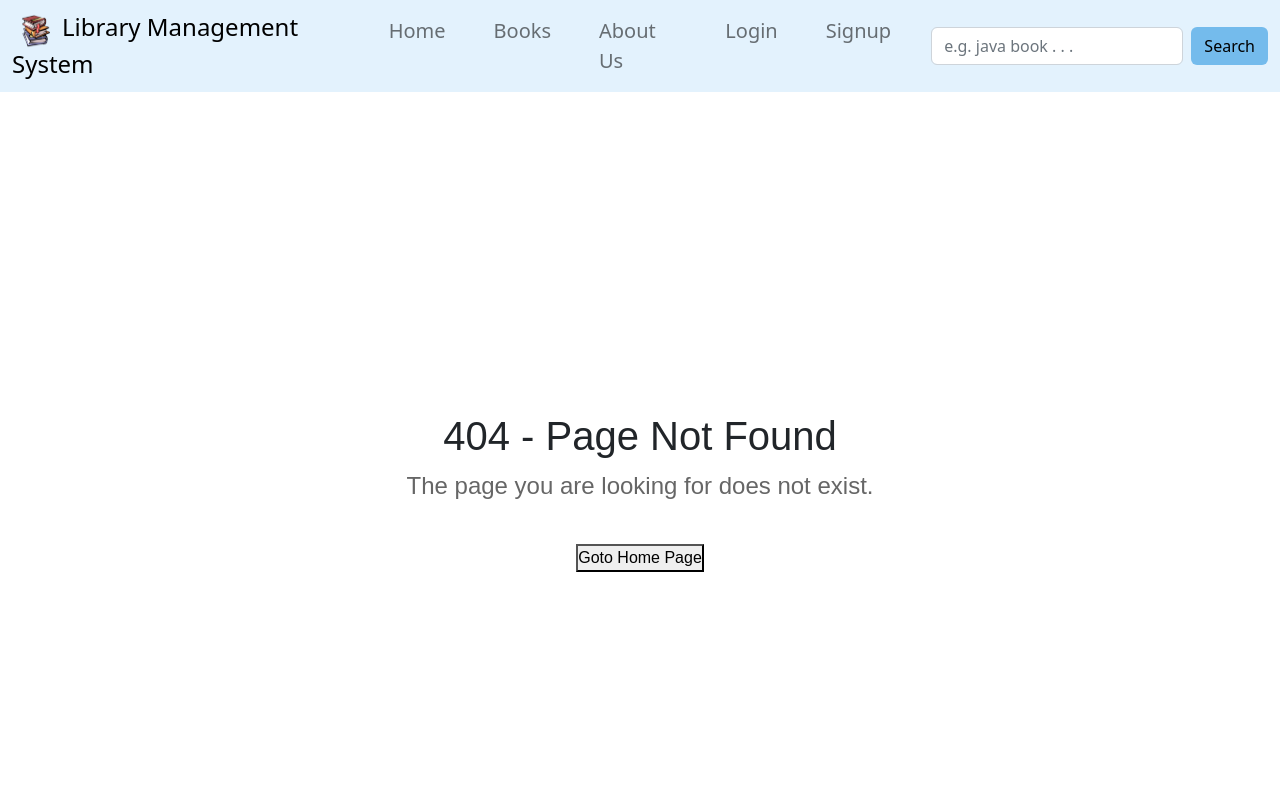
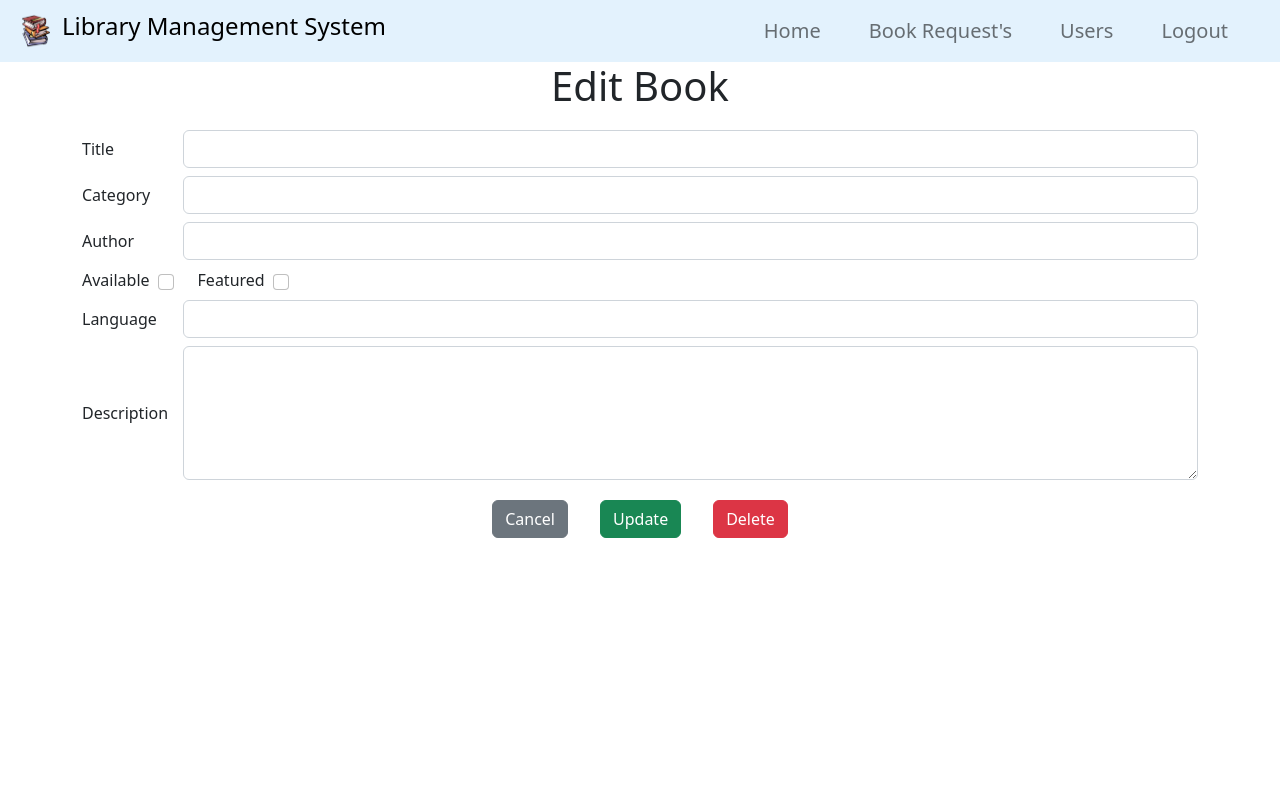
Before and after one commit to MrAalu/LibraryManagementSystem_MERN-with-Book-Recommendation-Algorithm, a React (Vite) app in the folder frontend/: page /admin-managebooks/admin-edit-books/1 in a window 1280 px wide. Shown: the top 800 px of the page. Built offline with nearby package versions, Linux system fonts and the light colour scheme; no server answers.

Commit message:
Edit form created , need to add more functionaliy i.e. update,cancel,delete
createRoot... error happening

```diff
--- a/frontend/src/ADMIN/AdminAPP.jsx
+++ b/frontend/src/ADMIN/AdminAPP.jsx
@@ -9,6 +9,7 @@ import ViewUsers from './viewUsers/ViewUsers'
 import IssuedBooks from './issuedBooks/IssuedBooks'
 import BooksRequests from './booksRequests/BooksRequests'
 import ReturnedBooks from './returnedBooks/ReturnedBooks'
+import EditBookForm from './manageBooks/EditBookForm'
 
 const AdminAPP = () => {
   return (
@@ -22,6 +23,10 @@ const AdminAPP = () => {
           <Route path='/admin-issuedbooks' element={<IssuedBooks />} />
           <Route path='/admin-booksrequests' element={<BooksRequests />} />
           <Route path='/admin-returnedbooks' element={<ReturnedBooks />} />
+          <Route
+            path='/admin-managebooks/admin-edit-books/:id'
+            element={<EditBookForm />}
+          />
           <Route path='*' element={<PagenotFound></PagenotFound>} />
         </Routes>
       </Router>
--- /dev/null
+++ b/frontend/src/ADMIN/manageBooks/EditBookForm.jsx
@@ -0,0 +1,171 @@
+import React, { useEffect, useState } from 'react'
+import { useParams } from 'react-router-dom'
+import axios from 'axios'
+
+import { backend_server } from '../../main'
+import { Col, Row } from 'react-bootstrap'
+function EditBookForm() {
+  const API_URL = `${backend_server}/api/v1/books`
+
+  const { id } = useParams()
+  const [bookData, setBookData] = useState({
+    title: '',
+    category: '',
+    author: '',
+    available: false,
+    featured: false,
+    description: '',
+    language: '',
+  })
+
+  const fetchBookData = async () => {
+    try {
+      const response = await axios.get(`${API_URL}/${id}`)
+
+      setBookData(response.data.data)
+      // console.log(bookData)
+    } catch (error) {
+      console.log('ERROR FETCHING BOOK data using _id')
+    }
+  }
+
+  useEffect(() => {
+    fetchBookData()
+  }, [])
+
+  const handleSubmit = (event) => {
+    event.preventDefault()
+    console.log(bookData)
+  }
+
+  const handleOnChange = (e) => {
+    const name = e.target.name
+    const value = e.target.value
+    setBookData({ ...bookData, [name]: value })
+  }
+
+  return (
+    <div className='container'>
+      <h1 className='h1 text-center'>Edit Book</h1>
+
+      <form className='form my-3' onSubmit={handleSubmit}>
+        <Col className='d-flex align-items-center'>
+          <label htmlFor='title' className='col-md-1 my-1 me-2'>
+            Title
+          </label>
+          <input
+            id='title'
+            type='text'
+            className='form-control my-1'
+            value={bookData.title}
+            onChange={handleOnChange}
+            name='title'
+          />
+        </Col>
+
+        <Col className='d-flex align-items-center'>
+          <label htmlFor='category' className='col-md-1 my-1 me-2'>
+            Category
+          </label>
+          <input
+            type='text'
+            className='form-control my-1'
+            value={bookData.category}
+            onChange={handleOnChange}
+            name='category'
+          />
+        </Col>
+
+        <Col className='d-flex align-items-center'>
+          <label htmlFor='author' className='col-md-1 my-1 me-2'>
+            Author
+          </label>
+          <input
+            type='text'
+            className='form-control my-1'
+            value={bookData.author}
+            onChange={handleOnChange}
+            name='author'
+          />
+        </Col>
+
+        <Col className='d-flex align-items-center'>
+          <label htmlFor='available' className='my-1 me-2'>
+            Available
+          </label>
+          <input
+            className='form-check-input'
+            id='available'
+            type='checkbox'
+            checked={bookData.available}
+            onChange={() =>
+              setBookData({ ...bookData, available: !bookData.available })
+            }
+          />
+
+          <label htmlFor='featured' className='my-1 me-2 ms-4'>
+            Featured
+          </label>
+
+          <input
+            className='form-check-input'
+            id='featured'
+            type='checkbox'
+            checked={bookData.featured}
+            onChange={() =>
+              setBookData({ ...bookData, featured: !bookData.featured })
+            }
+          />
+        </Col>
+
+        <Col className='d-flex align-items-center'>
+          <label htmlFor='language' className='col-md-1 my-1 me-2'>
+            Language
+          </label>
+          <input
+            type='text'
+            className='form-control my-1'
+            value={bookData.language}
+            onChange={handleOnChange}
+            name='language'
+          />
+        </Col>
+
+        <Col className='d-flex align-items-center'>
+          <label htmlFor='description' className='col-md-1 my-1 me-2'>
+            Description
+          </label>
+          <textarea
+            name='description'
+            cols='20'
+            rows='5'
+            className='form-control my-1'
+            value={bookData.description}
+            onChange={handleOnChange}
+          ></textarea>
+        </Col>
+
+        <div
+          className='col mt-3'
+          style={{ display: 'flex', justifyContent: 'center' }}
+        >
+          <button className='btn btn-secondary mx-3'>Cancel</button>
+          <button type='submit' className='btn btn-success mx-3'>
+            Update
+          </button>
+          <button className='btn btn-danger mx-3'>Delete</button>
+        </div>
+      </form>
+    </div>
+  )
+}
+
+// title: '',
+//   category: '',
+//   author: '',
+//   available: null,
+//   featured: null,
+//   language: '',
+//   description: '',
+
+export default EditBookForm
--- a/frontend/src/ADMIN/manageBooks/ManageBooks.jsx
+++ b/frontend/src/ADMIN/manageBooks/ManageBooks.jsx
@@ -1,8 +1,30 @@
-import React from 'react'
+import React, { useEffect, useState } from 'react'
 import ManageSearchBooks from './ManageSearchBooks'
+import axios from 'axios'
 import './managebooks.css'
 
+// API BASE URL
+import { backend_server } from '../../main'
+import { Link } from 'react-router-dom'
+
 const ManageBooks = () => {
+  const API_URL = `${backend_server}/api/v1/books`
+
+  const [allBooks, setAllBooks] = useState([])
+  const [totalBooksCount, setTotalBooksCount] = useState(null)
+
+  const fetchBooks = async () => {
+    try {
+      const response = await axios.get(API_URL)
+      setAllBooks(response.data.data)
+      setTotalBooksCount(response.data.totalHits)
+    } catch (error) {}
+  }
+
+  useEffect(() => {
+    fetchBooks()
+  }, [])
+
   return (
     <div className='container '>
       <h1 className='h1 text-center'>Manage Books </h1>
@@ -13,24 +35,53 @@ const ManageBooks = () => {
 
       {/* TABLE BOOK DATA */}
       <div className='row mt-3'>
-        <table class='table table-hover'>
+        <table className='table table-hover'>
           <thead>
             <tr>
               <th scope='col'>#</th>
               <th scope='col'>Title</th>
               <th scope='col'>Category</th>
               <th scope='col'>Featured</th>
+              <th scope='col'>Available</th>
             </tr>
           </thead>
           <tbody>
-            <tr>
+            {allBooks.map((book, index) => {
+              const { _id, title, category, featured, available } = book
+
+              // Convert boolean values to strings
+              const featuredText = featured ? 'Yes' : 'No'
+              const availableText = available ? 'Yes' : 'No'
+
+              return (
+                <tr key={_id}>
+                  <th scope='row'>{index + 1}</th>
+                  <td>{title}</td>
+                  <td>{category}</td>
+                  <td>{featuredText}</td>
+                  <td>{availableText}</td>
+                  <td>
+                    <Link to={`admin-edit-books/${_id}`}>
+                      <button className='btn mx-1 edit-books-btn'>Edit</button>
+                    </Link>
+                    <button className='btn mx-1 delete-books-btn'>
+                      Delete
+                    </button>
+                  </td>
+                </tr>
+              )
+            })}
+            {/* <tr>
               <th scope='row'>ID</th>
               <td>Death : An Inside Story </td>
               <td>Spiritual</td>
               <td>True</td>
-              <button className='btn mx-1 edit-books-btn'>Edit</button>
-              <button className='btn mx-1 delete-books-btn'>Delete</button>
-            </tr>
+              <td>True</td>
+              <td>
+                <button className='btn mx-1 edit-books-btn'>Edit</button>
+                <button className='btn mx-1 delete-books-btn'>Delete</button>
+              </td>
+            </tr> */}
           </tbody>
         </table>
         <p>admin le filter garnu milna paryo for faster edit</p>
--- a/frontend/src/main.jsx
+++ b/frontend/src/main.jsx
@@ -17,7 +17,6 @@ export const checkToken = () => {
 
 ReactDOM.createRoot(document.getElementById('root')).render(
   <React.StrictMode>
-    <App />
-    {/* <AdminAPP /> */}
+    <AdminAPP />
   </React.StrictMode>
 )
```
Also changed, not shown: 1 other file (tests, documents, lock files or other folders).
